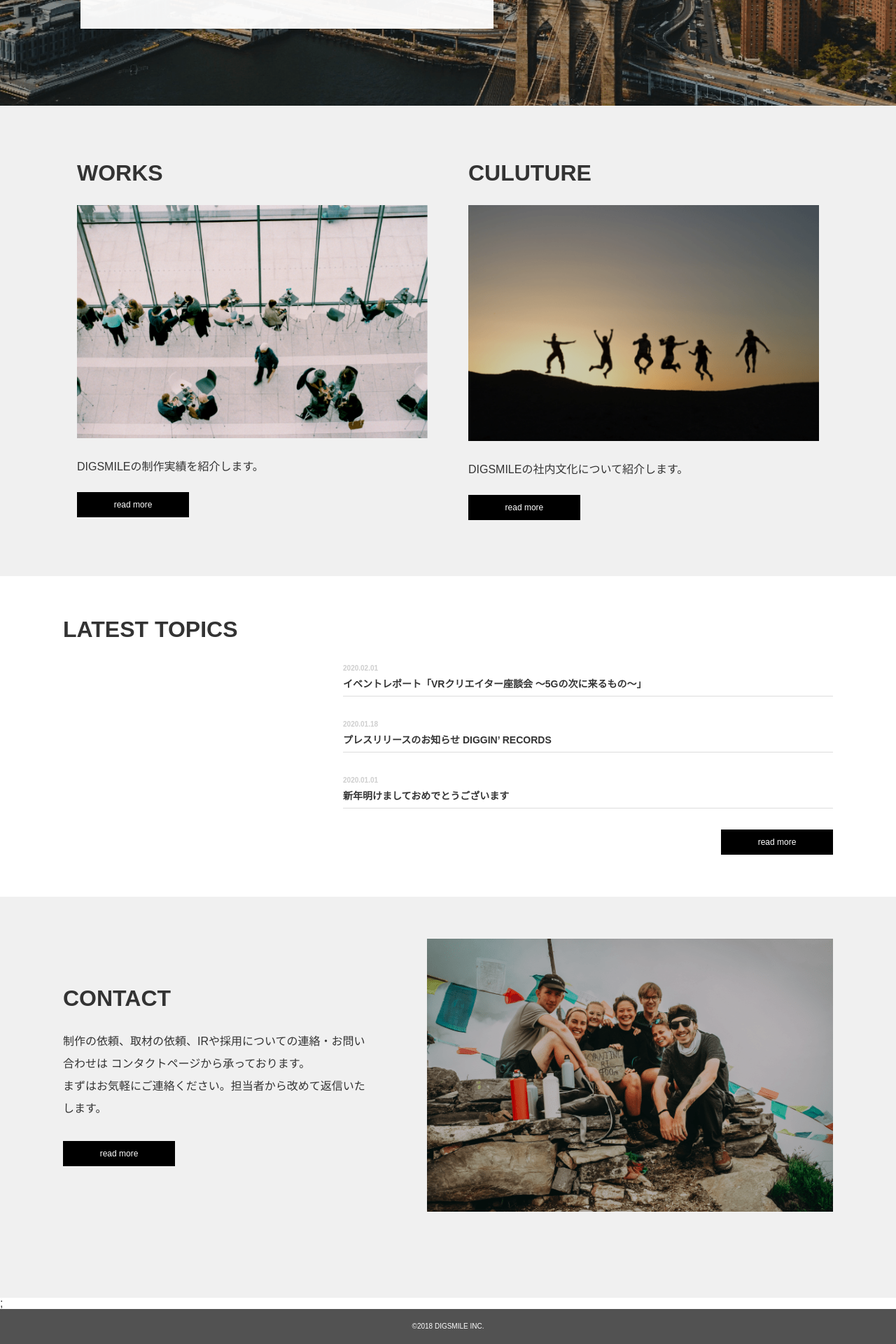
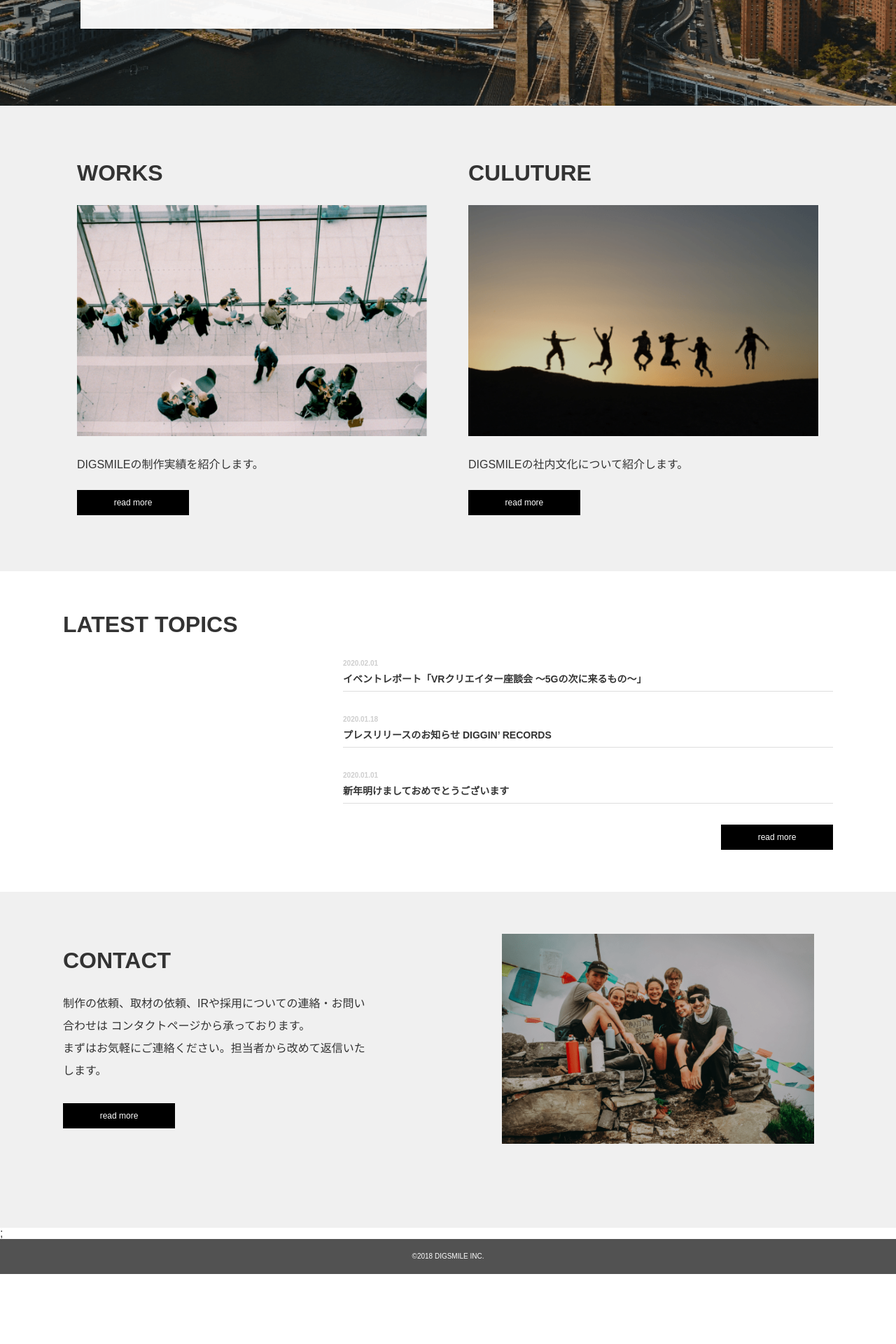
Before and after one commit to tomo0714/practice_website_design-for-smile, a Next.js app: page / in a window 1280 px wide. Shown: the part 1057-2977 px from the top of the page at 70% size. After the commit the page ends 2877 px from the top, so only its background shows below. Built offline with nearby package versions, Linux system fonts and the light colour scheme.

Commit message:
⚡️ imgをImageコンポーネントに変更

```diff
--- a/src/components/ContactByIndex/index.jsx
+++ b/src/components/ContactByIndex/index.jsx
@@ -1,3 +1,4 @@
+import Image from "next/image";
 import Link from "next/link";
 import styles from "src/components/ContactByIndex/ContactByIndex.module.css";
 
@@ -18,13 +19,12 @@ export const ContactByIndex = () => {
               <a className={styles.btn}>read more</a>
             </Link>
           </div>
-          <div className={styles.img_wrapper}>
-            <img
-              className={styles.img}
-              src={"images/recruit-img@2x-min.png"}
-              alt=""
-            />
-          </div>
+          <Image
+            src="/images/recruit-img@2x-min.png"
+            width={500}
+            height={300}
+            objectFit="contain"
+          />
         </div>
       </div>
     </section>
--- a/src/components/Menu/index.jsx
+++ b/src/components/Menu/index.jsx
@@ -1,3 +1,4 @@
+import Image from "next/image";
 import Link from "next/link";
 import { useState } from "react";
 import { Button } from "src/components/Button";
@@ -10,7 +11,7 @@ export const Menu = () => {
     {
       id: 1,
       href: "/",
-      label: <img src="images/グループ 8.png" alt="シンボル" />,
+      label: <Image src="/images/グループ 8.png" width={50} height={50} />,
     },
     {
       id: 2,
--- a/src/components/Message/Message.module.css
+++ b/src/components/Message/Message.module.css
@@ -62,7 +62,6 @@
   position: absolute;
   top: 0;
   left: 30px;
-  width: 36.4%;
 }
 
 @media only screen and (max-width: 1024px) {
--- a/src/components/Message/index.jsx
+++ b/src/components/Message/index.jsx
@@ -1,3 +1,4 @@
+import Image from "next/image";
 import styles from "src/components/Message/Message.module.css";
 
 const BOXTEXT_ITEMS = [
@@ -31,7 +32,7 @@ export const Message = () => {
             })}
           </div>
           <figure className={styles.imgWrap}>
-            <img className="styles.img" src="images/ceo-img.png" alt="" />
+            <Image src="/images/ceo-img.png" width={400} height={270} />
           </figure>
         </div>
       </div>
--- a/src/components/WorksAndCulture/index.jsx
+++ b/src/components/WorksAndCulture/index.jsx
@@ -1,14 +1,15 @@
+import Image from "next/image";
 import styles from "src/components/WorksAndCulture/WorksAndCulture.module.css";
 
 const WORKSANDCULTURE_ITEMS = [
   {
     title: "Works",
-    img: "images/daria-shevtsova-k_RYBedEvDw-unsplash@2x-min.png",
+    img: "/images/daria-shevtsova-k_RYBedEvDw-unsplash@2x-min.png",
     text: "DIGSMILEの制作実績を紹介します。",
   },
   {
     title: "Culuture",
-    img: "images/culture-img@2x-min.png",
+    img: "/images/culture-img@2x-min.png",
     text: "DIGSMILEの社内文化について紹介します。",
   },
 ];
@@ -23,7 +24,7 @@ export const WorksAndCulture = () => {
               <section key={item.title} className={styles.item}>
                 <h2 className={styles.title}>{item.title}</h2>
                 <figure className={styles.img}>
-                  <img src={item.img} alt={item.title} />
+                  <Image src={item.img} width={500} height={330} />
                 </figure>
                 <p className={styles.text}>{item.text}</p>
                 <a href="#!" className={styles.btn}>
```
